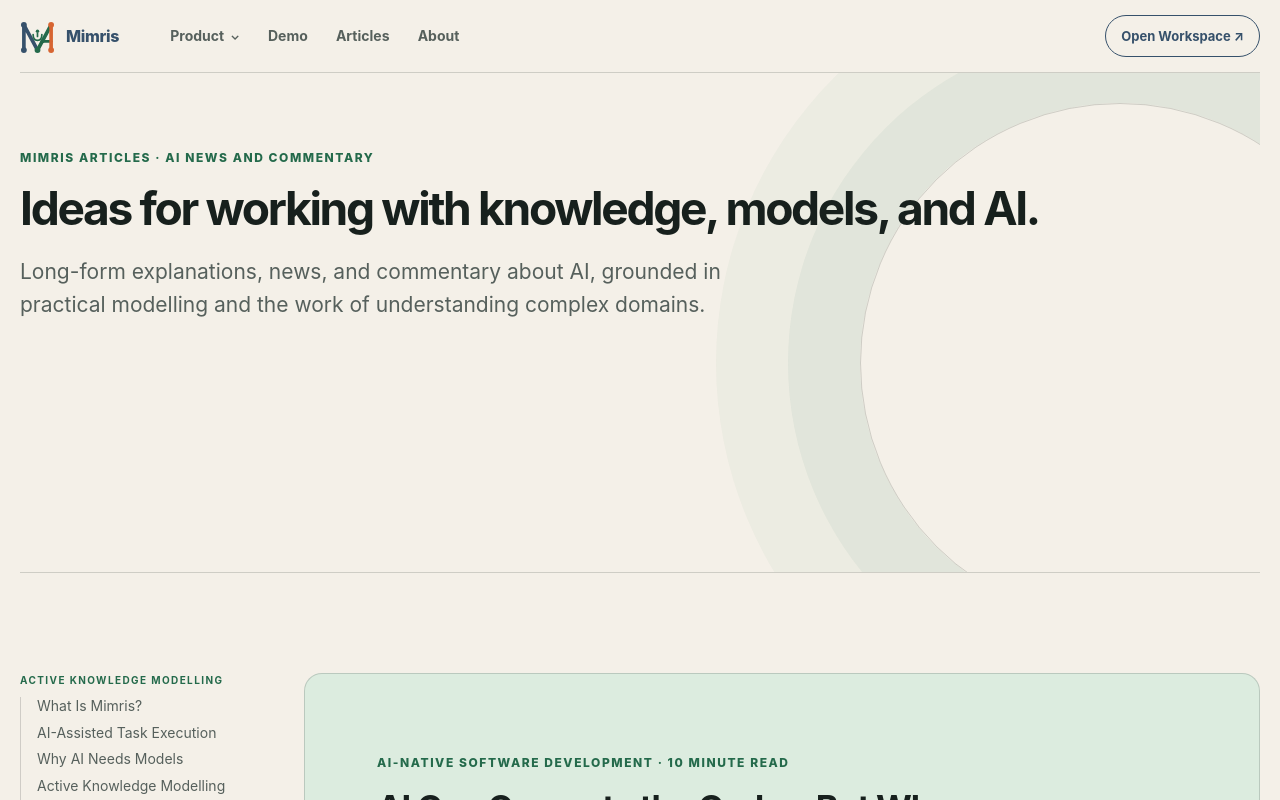
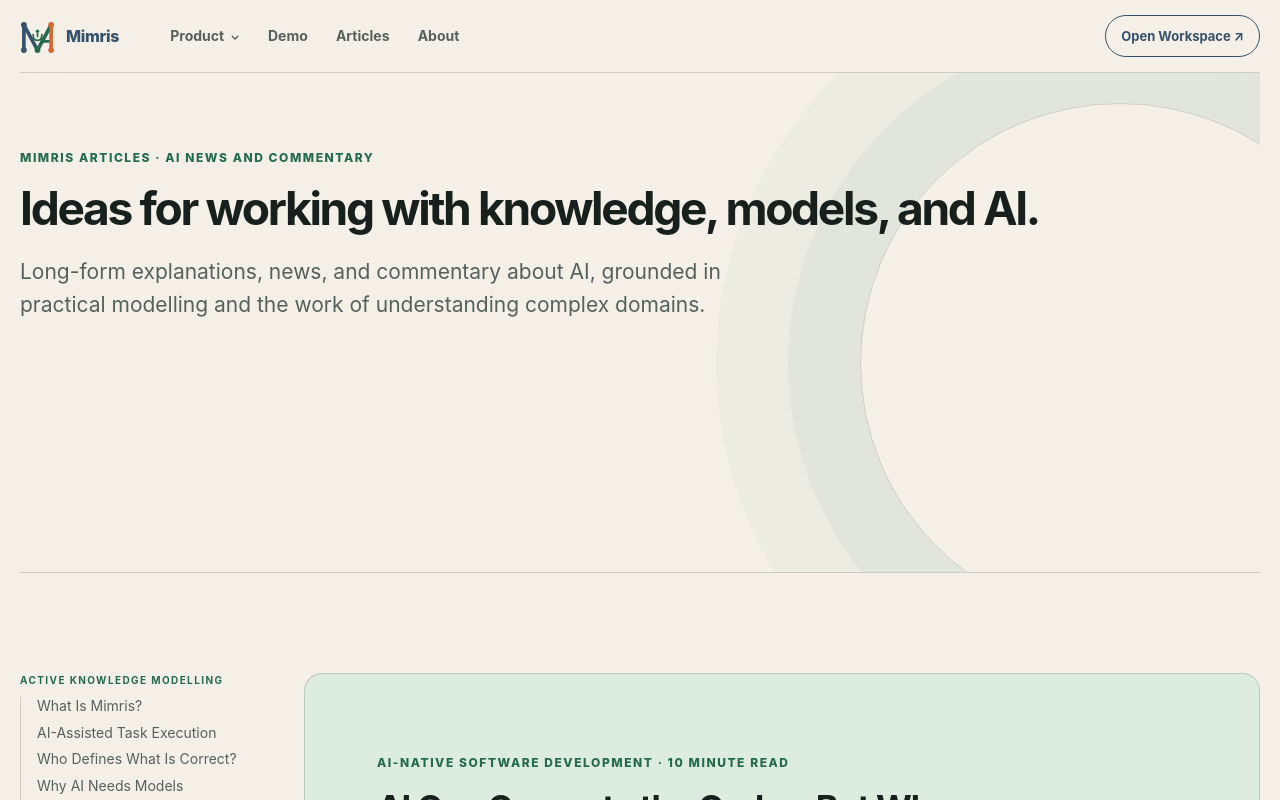
Before and after one commit to Mimris/mimris-site, a Next.js app: page /articles in a window 1280 px wide. Shown: the top 800 px of the page. Built offline with nearby package versions, Linux system fonts and the light colour scheme.

Commit message:
Add AI correctness article to article navigation

```diff
--- a/app/_components/article-markdown.tsx
+++ b/app/_components/article-markdown.tsx
@@ -8,6 +8,7 @@ const articleGroups = [
     links: [
       ["/articles/mimris-ecosystem", "What Is Mimris?"],
       ["/articles/ai-assisted-task-execution", "AI-Assisted Task Execution"],
+      ["/articles/ai-defines-correctness", "Who Defines What Is Correct?"],
       ["/articles/why-ai-needs-models", "Why AI Needs Models"],
       ["/articles/active-knowledge-modelling", "Active Knowledge Modelling"],
       ["/articles/modelling-and-workspace", "Modelling and Workspace"],
```
